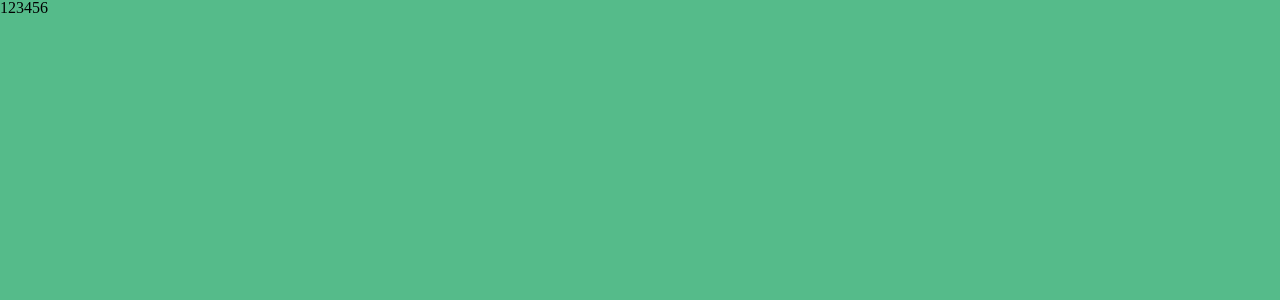
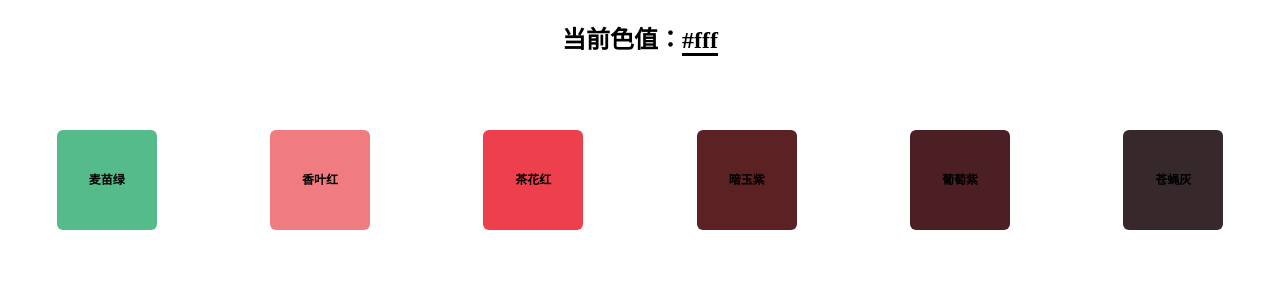
Before and after one commit to shanlihang/wldz-ui, a Vue app: page / in a window 1280 px wide. Shown: the top 300 px of the page. Built offline with nearby package versions, Linux system fonts and the light colour scheme.

Commit message:
ui库重构并创建基础组件：颜色

```diff
--- a/src/App.vue
+++ b/src/App.vue
@@ -1,9 +1,10 @@
 <script setup lang="ts">
+import ShowView from './views/ShowView.vue'
 </script>
 
 <template>
     <div class="root">
-        123456
+        <ShowView></ShowView>
     </div>
 </template>
 
@@ -11,6 +12,5 @@
 .root{
     width: 100%;
     height: 100vh;
-    background-color: #55bb8a;
 }
 </style>
--- /dev/null
+++ b/src/components/base/ColorSelect.vue
@@ -0,0 +1,75 @@
+<!-- 全屏页面组件 -->
+<template>
+  <div class="colorSelect" :style="{'background-color':bkgColor}">
+    <div class="colorInfo">
+        当前色值：<span style="border-bottom: 3px solid #000 ;">{{ bkgColor }}</span>
+    </div>
+    <div class="colorDivs">
+        <div class="colorDiv" @click="changeBkg(item.code)" v-for="item in colorList" :key="item.id" :style="{'background-color':item.code}">
+            <p>{{ item.name }}</p>
+        </div>
+    </div>
+
+  </div>
+</template>
+
+<script setup lang="ts">
+import {ref,reactive} from 'vue'
+
+interface ColorList{
+    id:number,
+    name:string,
+    code:string,
+}
+
+const bkgColor = ref<string>('#fff')
+
+const colorList = reactive<Array[ColorList]>([
+    {id:1,name:'麦苗绿',code:'#55bb8a'},
+    {id:2,name:'香叶红',code:'#f07c82'},
+    {id:3,name:'茶花红',code:'#ee3f4d'},
+    {id:4,name:'暗玉紫',code:'#5c2223'},
+    {id:5,name:'葡萄紫',code:'#4c1f24'},
+    {id:6,name:'苍蝇灰',code:'#36282b'},
+
+])
+
+//点击切换背景色
+const changeBkg = (color:string) => {
+    bkgColor.value = color;
+}
+</script>
+
+<style scoped>
+.colorSelect{
+    width: 100%;
+    height: 100%;
+    display: block;
+}
+.colorSelect .colorDivs{
+    width: 100%;
+    height: 90%;
+    display: flex;
+    justify-content: space-around;
+    flex-wrap: wrap;
+}
+.colorSelect .colorDivs .colorDiv{
+    width: 100px;
+    height: 100px;
+    border-radius: 6px;
+    margin: 50px 20px;
+    display: flex;
+    align-items: center;
+    justify-content: center;
+    font-size: 12px;
+    font-weight: bold;
+}
+.colorSelect .colorInfo{
+    width: 100%;
+    height: 10%;
+    line-height: 10vh;
+    text-align: center;
+    font-size: 24px;
+    font-weight: bold;
+}
+</style>
--- a/src/views/ShowView.vue
+++ b/src/views/ShowView.vue
@@ -1,8 +1,10 @@
 <script setup lang="ts">
+import colorSelect from '../components/base/ColorSelect.vue'
 </script>
 
 <template>
     <div>
+        <colorSelect></colorSelect>
     </div>
 
 </template>
@@ -10,7 +12,7 @@
 <style scoped>
 div{
     width: 100%;
-    height: 100vh;
+    height: 100%;
     display: flex;
     justify-content: center;
     align-items: center;
```
